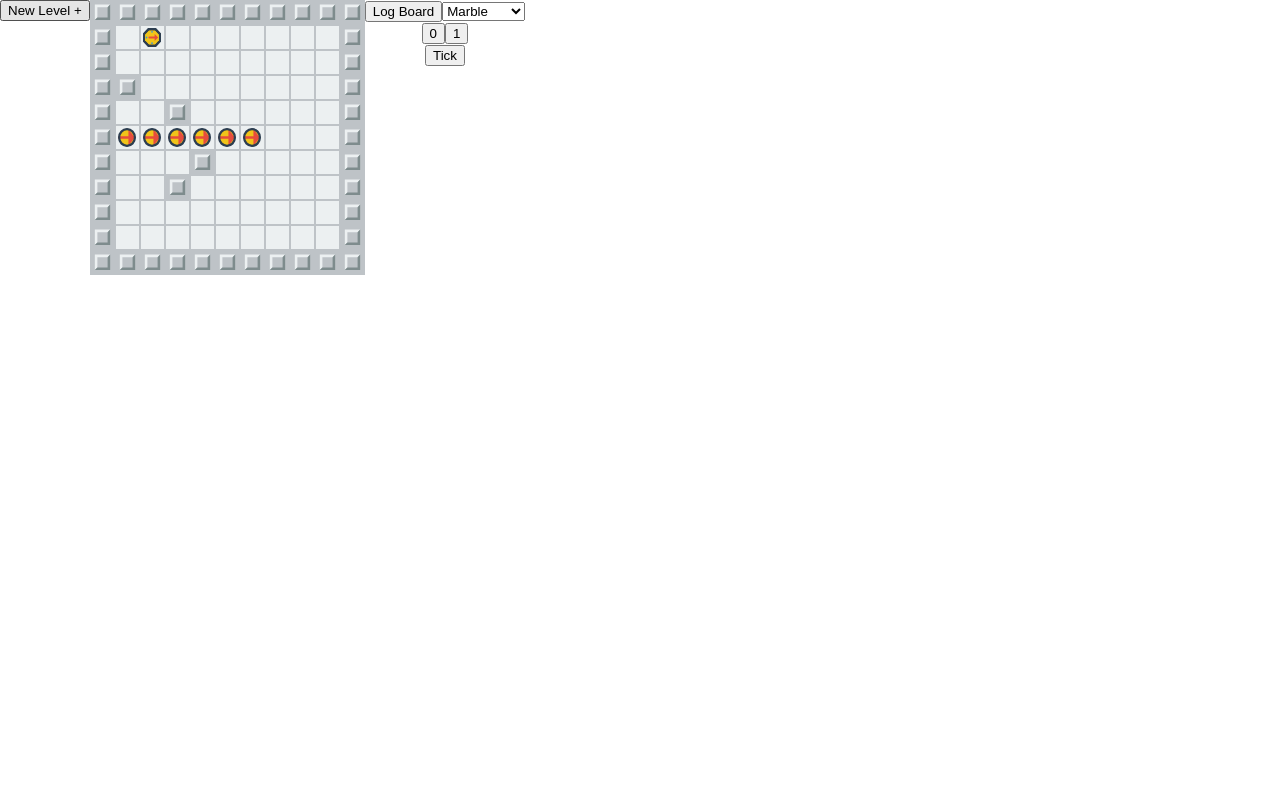
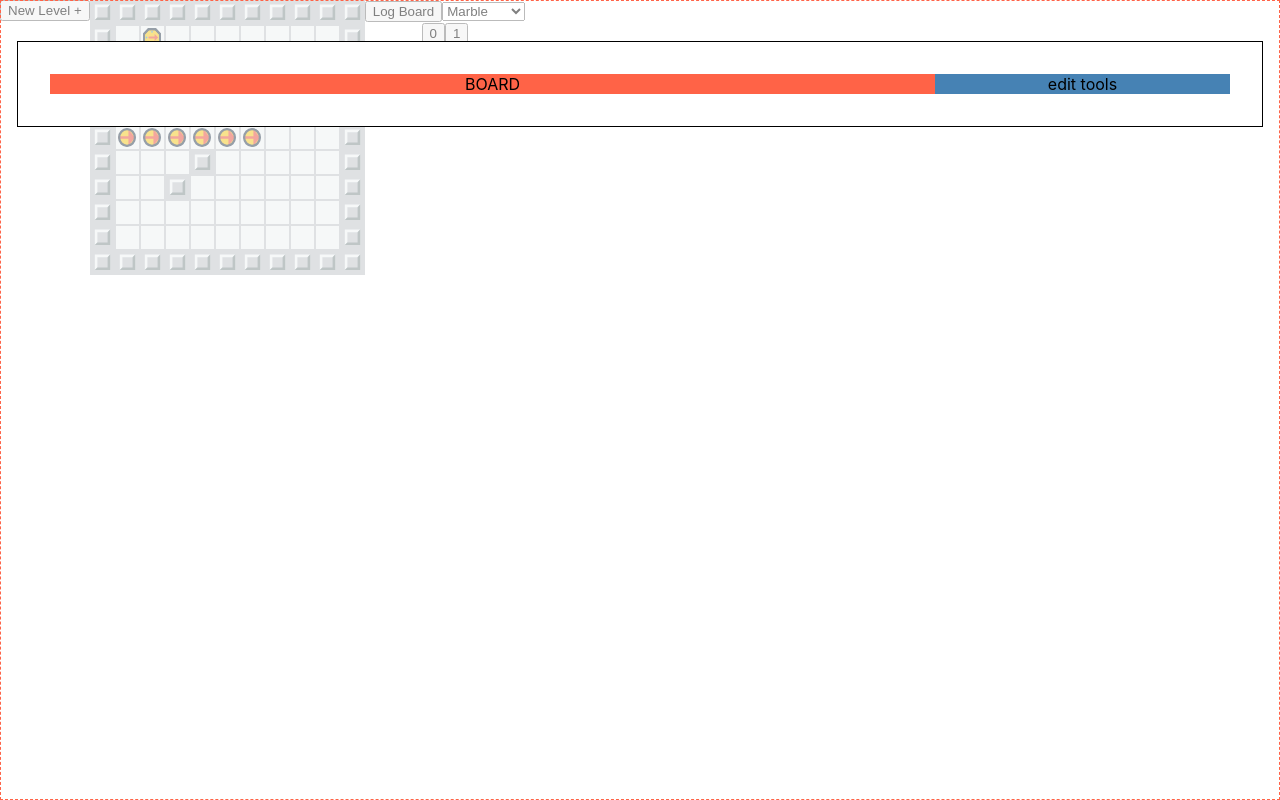
Before and after one commit to Oddert/oddgame-working, a React (Create React App) app in the folder client/: page / in a window 1280 px wide. Built offline with nearby package versions, Linux system fonts and the light colour scheme; the HTML template or start-up script is replaced by a standard one.

Commit message:
added layout for editor. Wrapper component is to keep component serperate

```diff
--- a/client/src/components/working/Board/index.js
+++ b/client/src/components/working/Board/index.js
@@ -27,15 +27,13 @@ import {
   wall_imgs
 } from '../sprite_textures'
 
-const Board = ({ changeCell }) => {
-  const { board } = useSelector(state => state.play)
+const Board = ({ changeCell, board }) => {
 
   const getCell = cell => {
     switch(cell.type) {
       case 'wall':
         return <Wall imgs={wall_imgs} {...cell} />
       case 'shooter':
-        console.log(cell)
         return <Shooter imgs={shooter_imgs} {...cell} />
       case 'slider':
         return <Slider imgs={slider_imgs} {...cell} />
--- /dev/null
+++ b/client/src/components/working/Editor/EditIndex.js
@@ -0,0 +1,15 @@
+import React from 'react'
+
+import './index.scss'
+
+const Editor = () => {
+  return (
+    <div className='Editor'>
+      <div style={{ background: 'tomato', flex: 3 }}>BOARD</div>
+      <div style={{ background: 'steelblue', flex: 1 }}>edit tools</div>
+    </div>
+  )
+}
+
+
+export default Editor
--- /dev/null
+++ b/client/src/components/working/Editor/WrapperOne.js
@@ -0,0 +1,13 @@
+import React from 'react'
+
+import Editor from './EditIndex'
+
+const WrapperOne = () => {
+  return (
+    <div className='Editor--wrapper one'>
+      <Editor />
+    </div>
+  )
+}
+
+export default WrapperOne
--- /dev/null
+++ b/client/src/components/working/Editor/index.js
@@ -0,0 +1,9 @@
+import React from 'react'
+
+import WrapperOne from './WrapperOne'
+
+const Index = () => {
+  return <WrapperOne />
+}
+
+export default Index
--- /dev/null
+++ b/client/src/components/working/Editor/index.scss
@@ -0,0 +1,28 @@
+
+
+.Editor--wrapper {
+  &.one {
+    $marg: 2.5rem;
+    $margT: 2.5rem;
+    $margS: 1rem;
+    $pad: 2rem;
+    border: 1px dashed tomato;
+    position: fixed;
+    width: 100%;
+    height: 100%;
+    background: rgba(255,255,255,.5);
+    .Editor {
+      background: #fff;
+      border: 1px solid black;
+      margin: $margT $margS 0;
+      padding: $pad;
+      display: flex;
+    }
+  }
+}
+
+@media only screen and (max-width: 780px) {
+  .Editor--wrapper.one .Editor {
+    flex-direction: column-reverse;
+  }
+}
--- a/client/src/components/working/PlaySpace.js
+++ b/client/src/components/working/PlaySpace.js
@@ -176,13 +176,14 @@ const PlaySpace = () => {
     <div className='Play-Space'>
       <Board
         changeCell={changeCell}
+        board={board}
       />
       <Dev
         board={board}
         handleSelectChange={handleSelectChange}
         painter={painter}
         defaultBoards={defaultBoards}
-        setBoard={() => console.error('no such function as setboard, a charid')}
+        setBoard={nb => dispatch(boardWrite(nb))}
         loopAll={loopAll}
       />
     </div>
--- a/client/src/components/working/index.js
+++ b/client/src/components/working/index.js
@@ -2,9 +2,10 @@
 import React, { useState } from 'react'
 
 import PlaySpace from './PlaySpace'
+import Editor from './Editor/'
 
 const Index = () => {
-  const [levelEditOpen, setLevelEditOpen] = useState (false)
+  const [levelEditOpen, setLevelEditOpen] = useState (true)
 
   const handleToggleEditor = () => setLevelEditOpen(!levelEditOpen)
 
@@ -14,8 +15,8 @@ const Index = () => {
       <PlaySpace />
       {
         levelEditOpen
-          ? 'edit time'
-          : ''
+          ? <Editor />
+          : 'certainly not edit time'
       }
     </>
   )
```
